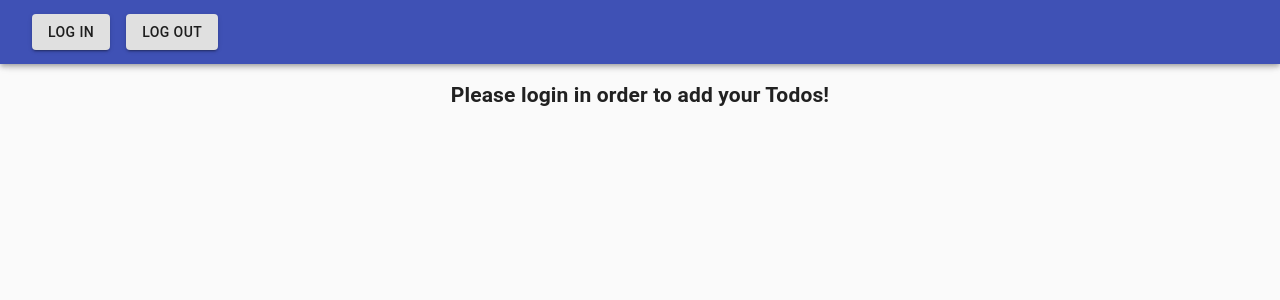
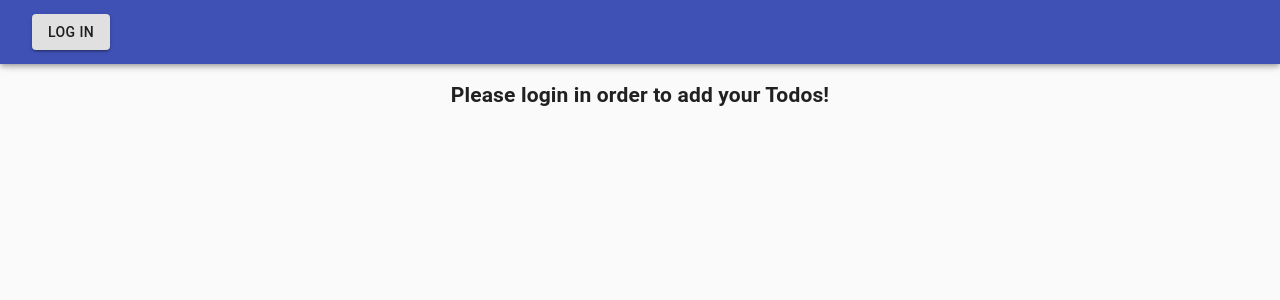
Before and after one commit to abdo-hachi/todo-list-using-react, a React (Create React App) app: page / in a window 1280 px wide. Shown: the top 300 px of the page. Built offline with nearby package versions, Linux system fonts and the light colour scheme.

Commit message:
improvement the app

```diff
--- a/src/App.tsx
+++ b/src/App.tsx
@@ -10,23 +10,21 @@ import Box from "@material-ui/core/Box";
 
 const App: React.FC = () => {
   const { isAuthenticated } = useAuth0();
+
   return (
     <Container maxWidth="xs">
       <AppBar>
         <Toolbar>
           <Box display="flex" flexDirection="row">
-            <Box p={1}>
-              <LoginButton />
-            </Box>
-            <Box p={1}>
-              <LogoutButton />
-            </Box>
+            <Box p={1}>{!isAuthenticated && <LoginButton />}</Box>
+            <Box p={1}>{isAuthenticated && <LogoutButton />}</Box>
           </Box>
         </Toolbar>
       </AppBar>
       {isAuthenticated ? (
         <div style={{ marginTop: "5rem" }}>
-          <h1 style={{ textAlign: "center", margin: "1rem" }}>Todo List App</h1>
+          <h1 style={{ textAlign: "center", margin: "1rem" }}>Todo List</h1>
+
           <AddTodo />
           <ListsTodos />
         </div>
```
